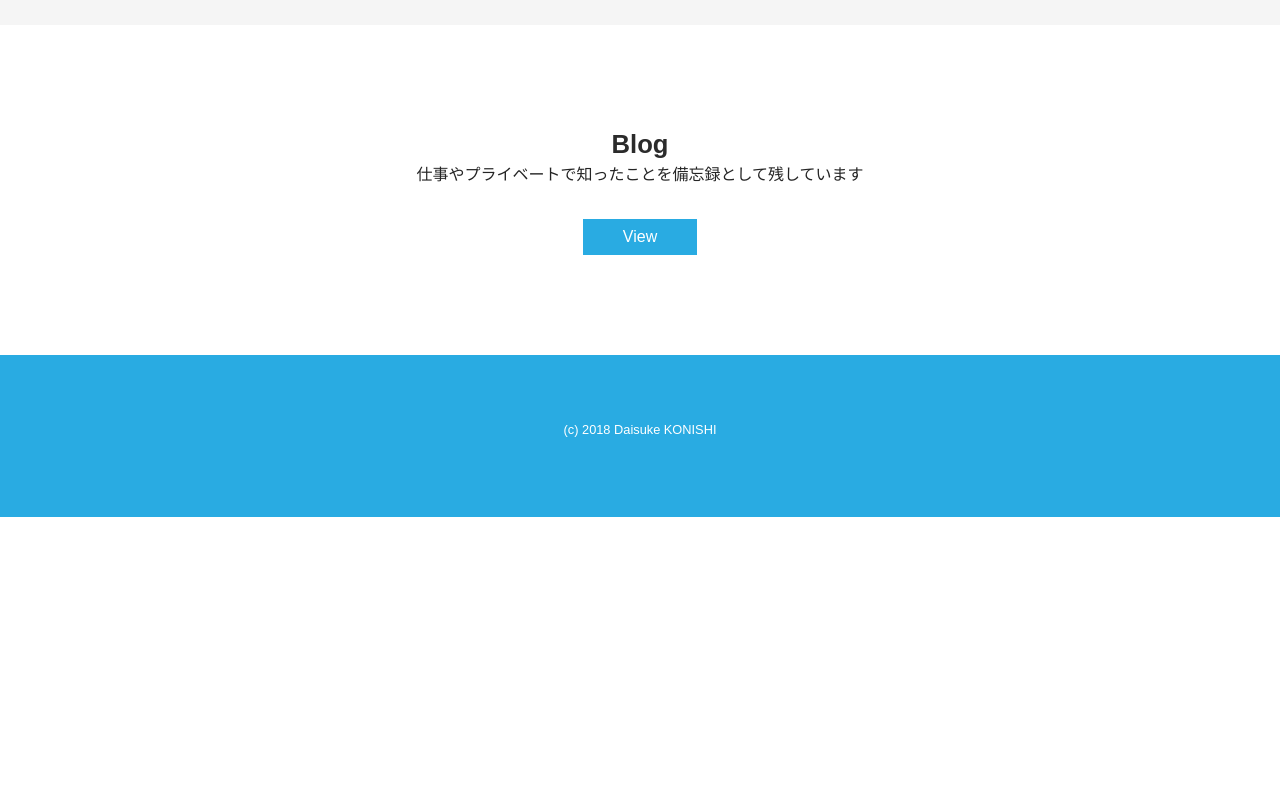
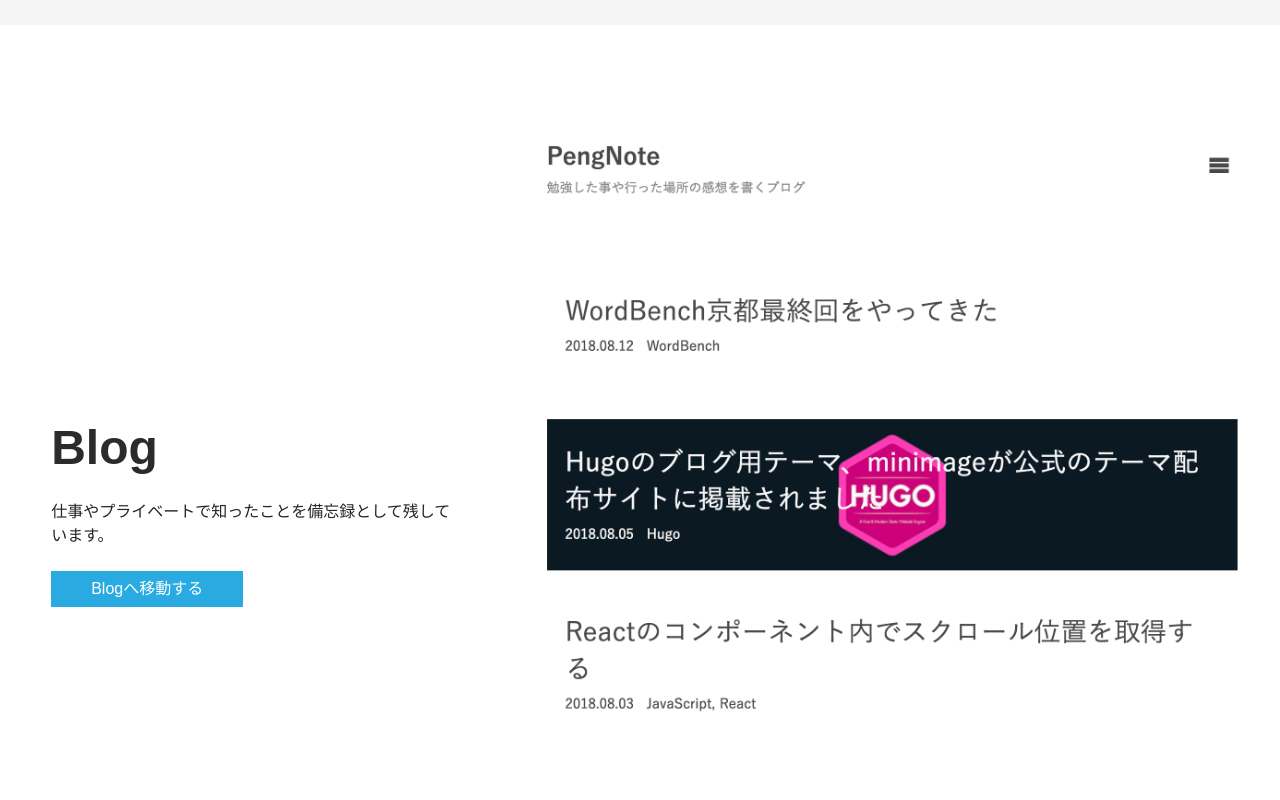
Before and after one commit to d-kusk/me, a React (Create React App) app: page / in a window 1280 px wide. Shown: the part 1540-2340 px from the top of the page. Before the commit the page ends 2057 px from the top, so only its background shows below. Built offline with nearby package versions, Linux system fonts and the light colour scheme.

Commit message:
update blog section layout

```diff
--- a/src/components/Blog.js
+++ b/src/components/Blog.js
@@ -4,23 +4,15 @@ import { BlogAction } from '../action/BlogAction'
 import { Button } from './style/Button'
 import { SubTitle } from './style/Title'
 import { Text } from './style/Text'
-// import DateUtility from '../utility/Date'
+import Image from './Image'
+import {
+  SeparateSection,
+  SeparateHead,
+  SeparateContent
+} from '../layouts/SeparateSection'
+import blogImage from '../static/image/img-blog.png'
 
-const BlogArea = styled.div`
-  max-width: 1024px;
-  margin-left: auto;
-  margin-right: auto;
-
-  header h2,
-  header p {
-    text-align: center;
-  }
-
-  .body,
-  .footer {
-    margin-top: 2rem;
-  }
-`
+const BlogArea = styled.div``
 
 // const BlogList = styled.ul`
 //   list-style-type: none;
@@ -104,9 +96,9 @@ class BlogSection extends Component {
     // this.fetchRSS()
   }
 
-  fetchRSS() {
-    BlogAction.fetchArticle(this)
-  }
+  // fetchRSS() {
+  //   BlogAction.fetchArticle(this)
+  // }
 
   // updateArticle(feed) {
   //   let articles = []
@@ -131,10 +123,22 @@ class BlogSection extends Component {
   render() {
     return (
       <BlogArea>
-        <header>
-          <SubTitle>Blog</SubTitle>
-          <Text>仕事やプライベートで知ったことを備忘録として残しています</Text>
-        </header>
+        <SeparateSection>
+          <SeparateHead>
+            <header>
+              <SubTitle>Blog</SubTitle>
+            </header>
+            <Text>
+              仕事やプライベートで知ったことを備忘録として残しています。
+            </Text>
+            <Button href={'https://blog.daisukekonishi.com'} blank>
+              Blogへ移動する
+            </Button>
+          </SeparateHead>
+          <SeparateContent>
+            <Image src={blogImage} alt="PengNoteのスクリーンショット" />
+          </SeparateContent>
+        </SeparateSection>
         {/* <div className="body">
           {this.state.articles.length > 0 ? (
             <BlogList>
@@ -144,11 +148,6 @@ class BlogSection extends Component {
             </BlogList>
           ) : null}
         </div> */}
-        <div className="footer">
-          <Button href={'https://blog.daisukekonishi.com'} blank>
-            View
-          </Button>
-        </div>
       </BlogArea>
     )
   }
--- a/src/config.js
+++ b/src/config.js
@@ -1,4 +1,4 @@
 export default {
-  BASE_URL: 'http://daisukekonishi.com',
+  BASE_URL: 'http://localhost:3000/', // daisukekonishi.com
   title: 'Daisuke KONISHI'
 }
```
Also changed, not shown: src/components/Portfolio.js (+0 -7 lines), src/static/image/img-blog.png (added).
